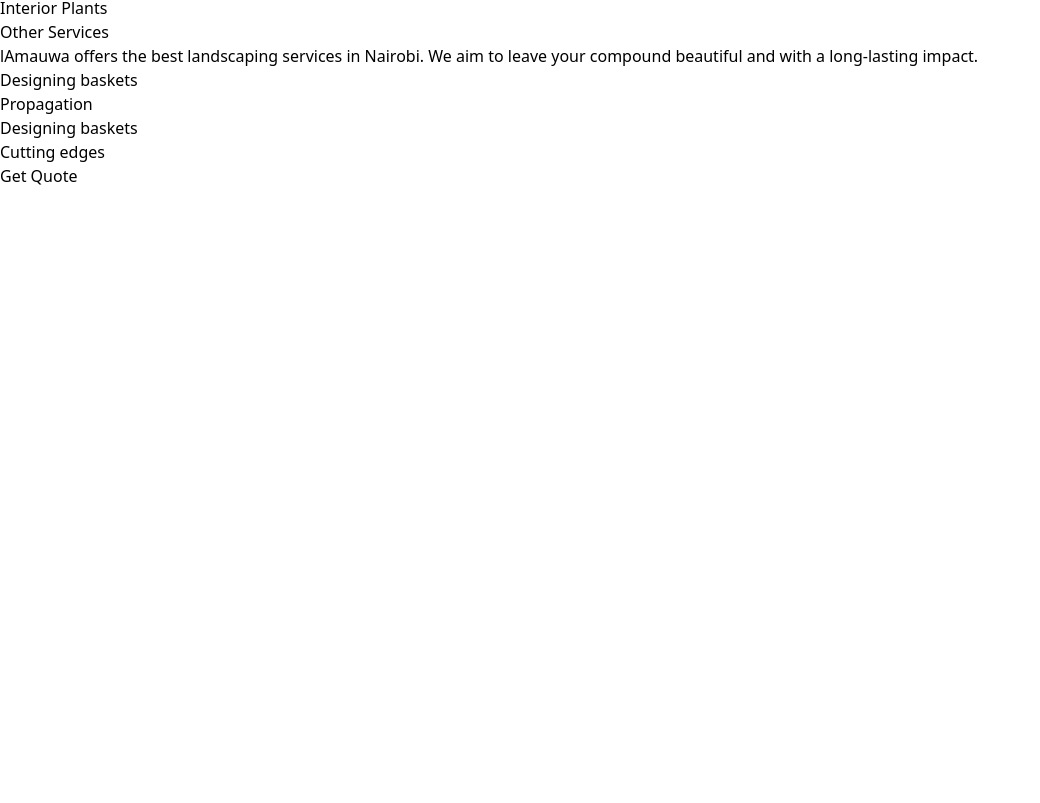
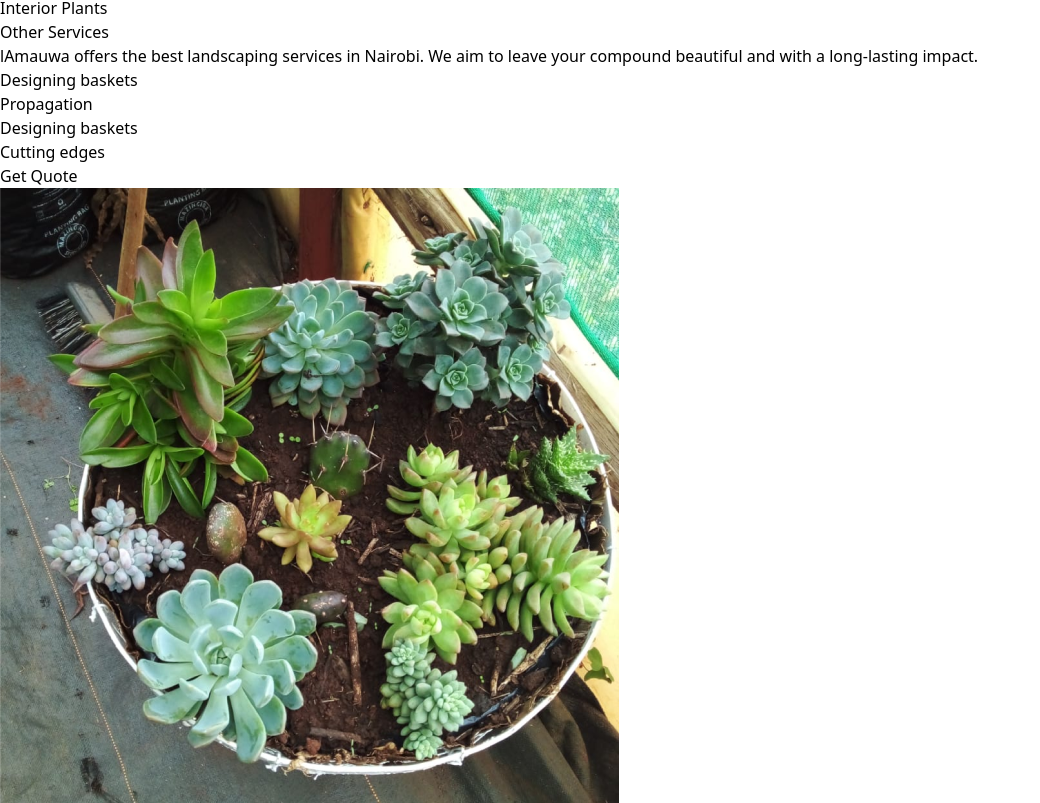
Before and after one commit to phinic925/Amauwa, a React (Vite) app: page / in a window 1280 px wide. Shown: the part 2787-3590 px from the top of the page, without its empty margins (0-1040 px from the left). Before the commit the page ends 2975 px from the top, so only its background shows below. Built offline with nearby package versions, Linux system fonts and the light colour scheme.

Commit message:
add service image

```diff
--- a/src/components/Services.jsx
+++ b/src/components/Services.jsx
@@ -3,6 +3,7 @@
 import kitchen from '../assets/kitchen.png'
 import maintenance from '../assets/maintenance.png'
 import interior from '../assets/interior.png'
+import services from '../assets/service.png'
 
 
 function Services() {
@@ -30,6 +31,7 @@
 
 
     <div>
+    <div>
     <h1>Other Services</h1>
     <p>lAmauwa offers the best landscaping services in Nairobi. We aim to leave your compound beautiful and with a long-lasting impact.</p>
 
@@ -44,6 +46,13 @@
 
     <button>Get Quote</button>
     </div>
+    <div>
+    <img src={services} alt="services" />
+    </div>
+
+
+    </div>
+
 
 
     </section>
```
Also changed, not shown: src/assets/service.png (added).
